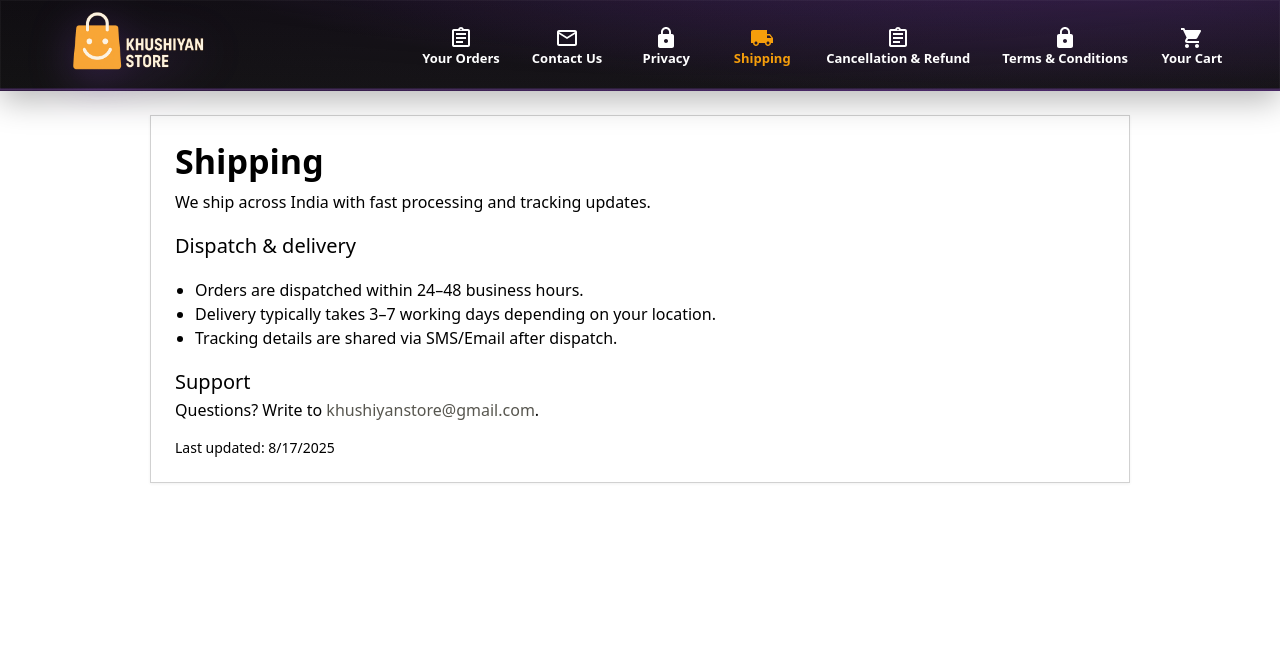
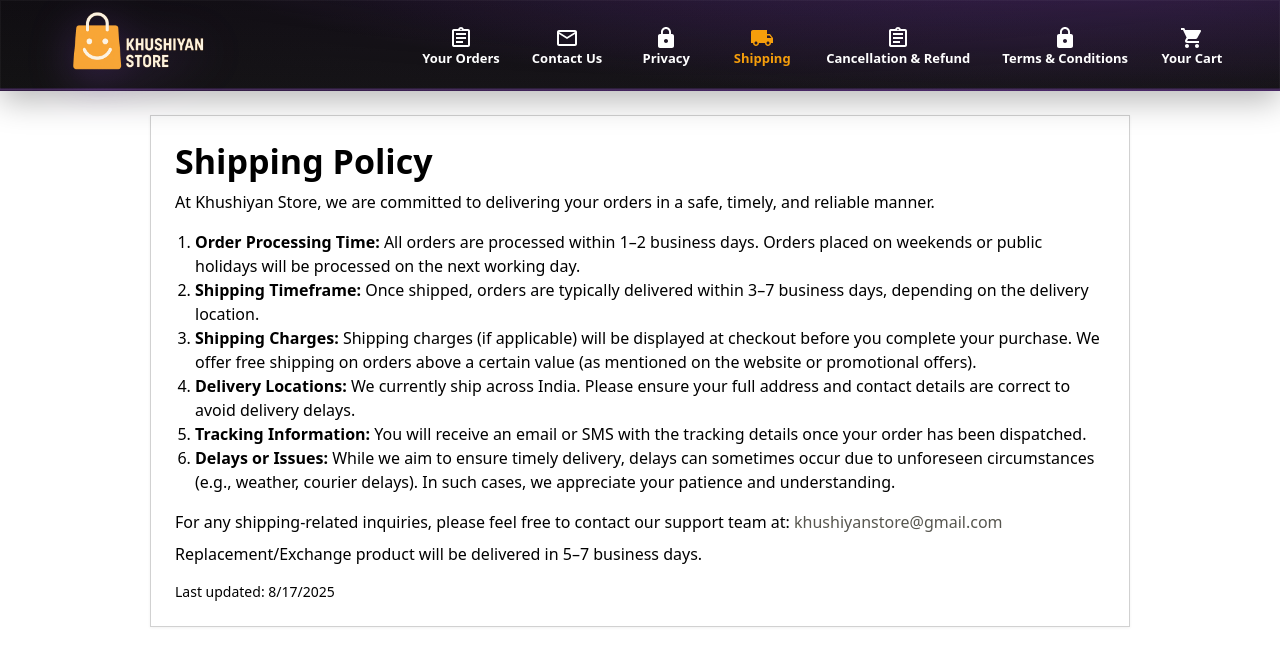
Before and after one commit to ritishsharma69/dship-app, a React (Vite) app in the folder my-app/: page /shipping in a window 1280 px wide. Shown: the top 666 px of the page. Built offline with nearby package versions, Linux system fonts and the light colour scheme.

Commit message:
content: update Shipping policy + refund wording; add replacement/exchange delivery note

```diff
--- a/my-app/src/pages/CancellationRefundPage.tsx
+++ b/my-app/src/pages/CancellationRefundPage.tsx
@@ -28,8 +28,7 @@ export default function CancellationRefundPage() {
 
         <Typography variant="h6" sx={{ mt: 1 }}>Refund timeline</Typography>
         <Stack spacing={1} sx={{ color: 'var(--color-text)' }}>
-          <div>• Once the return is approved and picked up, refund is initiated within 2–5 working days.</div>
-          <div>• Refund will be credited to the original payment method.</div>
+          <div>• Once the return is approved and picked up, refund is credited to the original payment method within 2–5 working days.</div>
         </Stack>
 
         <Typography variant="h6" sx={{ mt: 1 }}>How to request</Typography>
--- a/my-app/src/pages/ShippingPage.tsx
+++ b/my-app/src/pages/ShippingPage.tsx
@@ -7,22 +7,40 @@ export default function ShippingPage() {
   return (
     <Container sx={{ py: 3 }}>
       <Paper variant="outlined" square elevation={0} sx={{ width: '100%', maxWidth: 980, mx: 'auto', p: 3, borderRadius: 0, textAlign: 'left', borderColor: 'rgba(0,0,0,0.18)' }}>
-        <Typography variant="h4" sx={{ fontWeight: 800, mb: 1 }}>Shipping</Typography>
+        <Typography variant="h4" sx={{ fontWeight: 800, mb: 1 }}>Shipping Policy</Typography>
         <Typography color="text.secondary" sx={{ mb: 2 }}>
-          We ship across India with fast processing and tracking updates.
+          At Khushiyan Store, we are committed to delivering your orders in a safe, timely, and reliable manner.
         </Typography>
 
-        <Typography variant="h6" sx={{ mt: 1 }}>Dispatch & delivery</Typography>
-        <ul style={{ color: 'var(--color-text)', paddingLeft: 20, listStyle: 'disc' }}>
-          <li>Orders are dispatched within 24–48 business hours.</li>
-          <li>Delivery typically takes 3–7 working days depending on your location.</li>
-          <li>Tracking details are shared via SMS/Email after dispatch.</li>
-        </ul>
+        <ol style={{ color: 'var(--color-text)', paddingLeft: 20 }}>
+          <li>
+            <b>Order Processing Time:</b> All orders are processed within 1–2 business days. Orders placed on weekends or public holidays will be processed on the next working day.
+          </li>
+          <li>
+            <b>Shipping Timeframe:</b> Once shipped, orders are typically delivered within 3–7 business days, depending on the delivery location.
+          </li>
+          <li>
+            <b>Shipping Charges:</b> Shipping charges (if applicable) will be displayed at checkout before you complete your purchase. We offer free shipping on orders above a certain value (as mentioned on the website or promotional offers).
+          </li>
+          <li>
+            <b>Delivery Locations:</b> We currently ship across India. Please ensure your full address and contact details are correct to avoid delivery delays.
+          </li>
+          <li>
+            <b>Tracking Information:</b> You will receive an email or SMS with the tracking details once your order has been dispatched.
+          </li>
+          <li>
+            <b>Delays or Issues:</b> While we aim to ensure timely delivery, delays can sometimes occur due to unforeseen circumstances (e.g., weather, courier delays). In such cases, we appreciate your patience and understanding.
+          </li>
+        </ol>
 
-        <Typography variant="h6" sx={{ mt: 1 }}>Support</Typography>
-        <Typography sx={{ m: 0 }}>
-          Questions? Write to <a href={`mailto:${email}?subject=Shipping%20support`}>{email}</a>.
+        <Typography sx={{ mt: 1 }}>
+          For any shipping-related inquiries, please feel free to contact our support team at: <a href={`mailto:${email}?subject=Shipping%20support`}>{email}</a>
         </Typography>
+
+        <Typography sx={{ mt: 1 }}>
+          Replacement/Exchange product will be delivered in 5–7 business days.
+        </Typography>
+
         <Typography variant="body2" color="text.secondary" sx={{ mt: 2 }}>
           Last updated: {new Date().toLocaleDateString()}
         </Typography>
```
